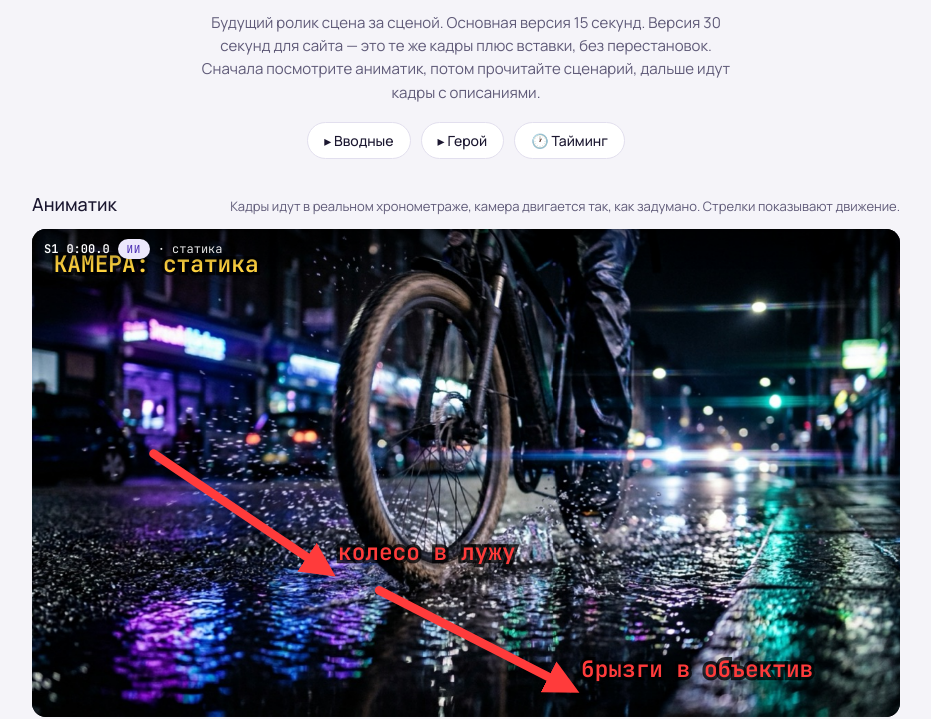
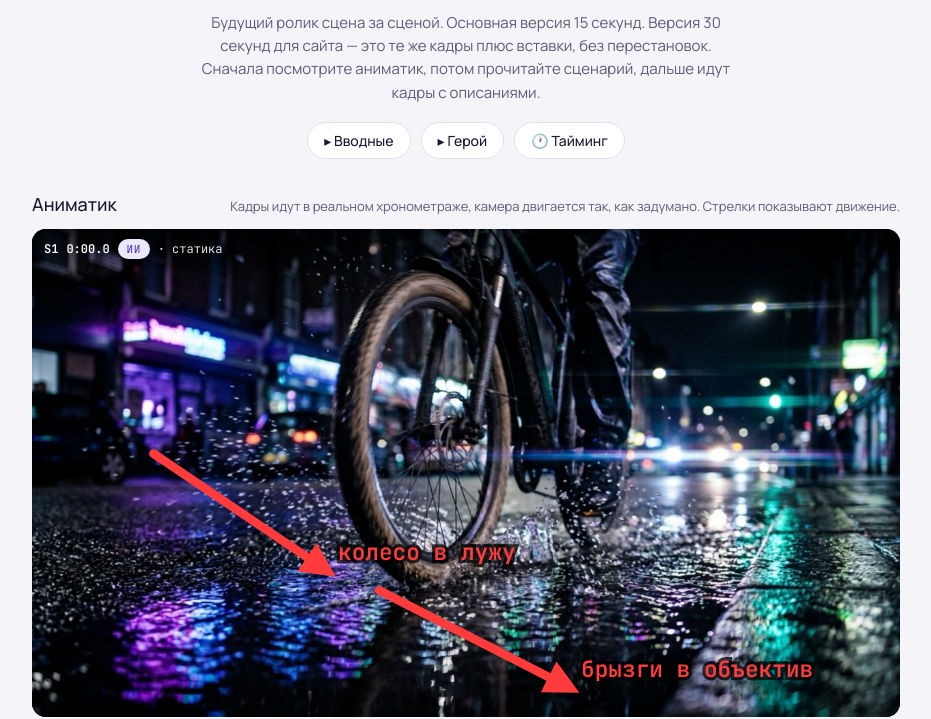
Before and after one commit to cckmedia-film/cckmedia-film.github.io, a plain HTML site: page gadzhiev-lkz/index.html in a window 1280 px wide. Shown: the part 238-957 px from the top of the page, without its empty margins (174-1105 px from the left). Drawn offline with Linux system fonts and the light colour scheme; a web font is replaced by a local one.

Commit message:
Плеер: убрать дублирующую подпись камеры
Co-Authored-By: Claude Opus 5.5 <noreply@anthropic.com>

```diff
--- a/gadzhiev-lkz/index.html
+++ b/gadzhiev-lkz/index.html
@@ -82,6 +82,7 @@ table.tc th{font-family:var(--f-mono);font-size:11px;letter-spacing:.08em;text-t
 .anim-head .hint{font-size:13px;color:var(--muted)}
 .stage{position:relative;aspect-ratio:16/9;max-width:100%;background:var(--stage);border-radius:14px;overflow:hidden}
 .stage img{position:absolute;inset:0;width:100%;height:100%;object-fit:cover;transform-origin:50% 50%;will-change:transform}
+.stage .camlabel{display:none}
 .stage svg.arrows{position:absolute;inset:0;width:100%;height:100%;pointer-events:none}
 .hud{position:absolute;left:0;right:0;top:0;display:flex;gap:8px;align-items:center;padding:10px 12px;font:600 12px var(--f-mono);color:var(--on-stage);background:linear-gradient(rgba(0,0,0,.55),rgba(0,0,0,0))}
 .hud .tag{font-weight:400}
@@ -388,7 +389,7 @@ function arrowSVG(s){
     <marker id="ho" viewBox="0 0 10 10" refX="7" refY="5" markerWidth="4" markerHeight="4" orient="auto-start-reverse"><path d="M0 0L10 5L0 10z" fill="var(--arrow-obj)"/></marker>
     <marker id="hc" viewBox="0 0 10 10" refX="7" refY="5" markerWidth="4" markerHeight="4" orient="auto-start-reverse"><path d="M0 0L10 5L0 10z" fill="var(--arrow-cam)"/></marker></defs>`;
   const line=(x1,y1,x2,y2,c,m,dash)=>`<line x1="${x1}" y1="${y1}" x2="${x2}" y2="${y2}" stroke="${c}" stroke-width="1.6" stroke-linecap="round" ${dash?'stroke-dasharray="3 2"':""} marker-end="url(#${m})"/>`;
-  const label=(x,y,t,c)=>t?`<text x="${x}" y="${y}" fill="${c}" font-size="4.2" font-family="JetBrains Mono,monospace" font-weight="600" paint-order="stroke" stroke="rgba(0,0,0,.75)" stroke-width="1.2">${esc(t)}</text>`:"";
+  const label=(x,y,t,c,cls="")=>t?`<text class="${cls}" x="${x}" y="${y}" fill="${c}" font-size="4.2" font-family="JetBrains Mono,monospace" font-weight="600" paint-order="stroke" stroke="rgba(0,0,0,.75)" stroke-width="1.2">${esc(t)}</text>`:"";
   const C="var(--arrow-cam)",O="var(--arrow-obj)";
   switch(s.cam){
     case "push": [[14,12,30,24],[146,12,130,24],[14,78,30,66],[146,78,130,66]].forEach(a=>out+=line(...a,C,"hc",1));break;
@@ -399,7 +400,7 @@ function arrowSVG(s){
     case "tiltD": out+=line(152,20,152,70,C,"hc",1);break;
     case "drone": out+=`<path d="M128 14 A16 16 0 0 1 146 30" fill="none" stroke="${C}" stroke-width="1.6" stroke-dasharray="3 2" marker-end="url(#hc)"/>`;break;
   }
-  out+=label(4,8,"КАМЕРА: "+CAM_NAME[s.cam],C);
+  out+=label(4,8,"КАМЕРА: "+CAM_NAME[s.cam],C,"camlabel");
   (s.arrows||[]).forEach(a=>{if(a[0]===a[2]&&a[1]===a[3])return;out+=line(X(a[0]),Y(a[1]),X(a[2]),Y(a[3]),O,"ho");
     const lx=Math.min(X(a[2])+2,120),ly=Math.max(Y(a[3])-2,14);out+=label(lx,ly,a[4],O)});
   return out;
```
